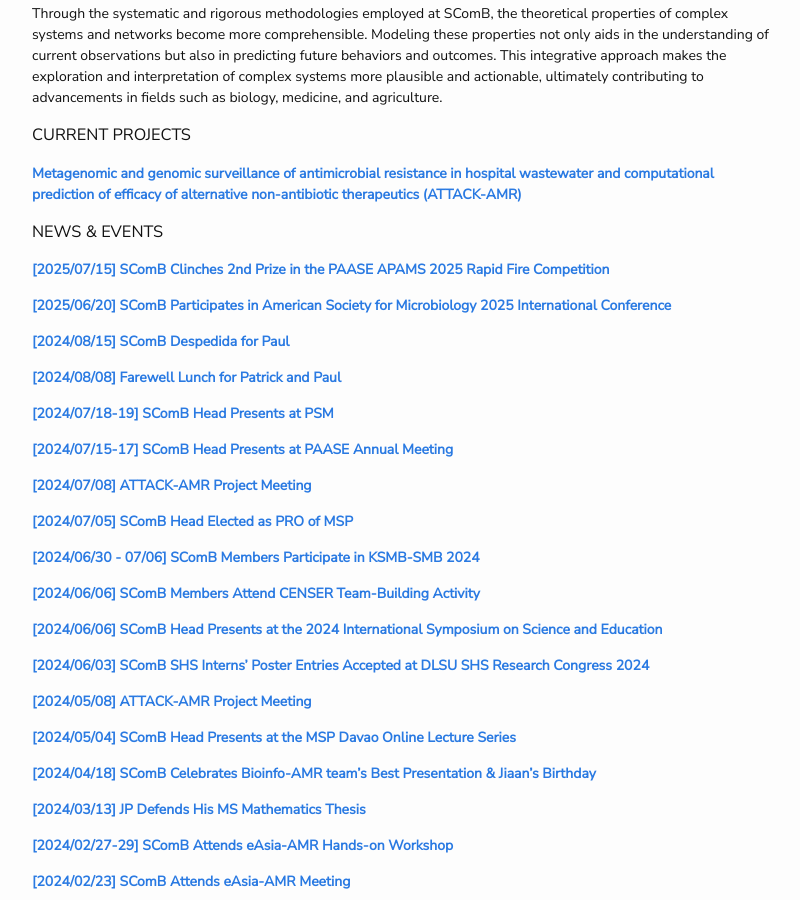
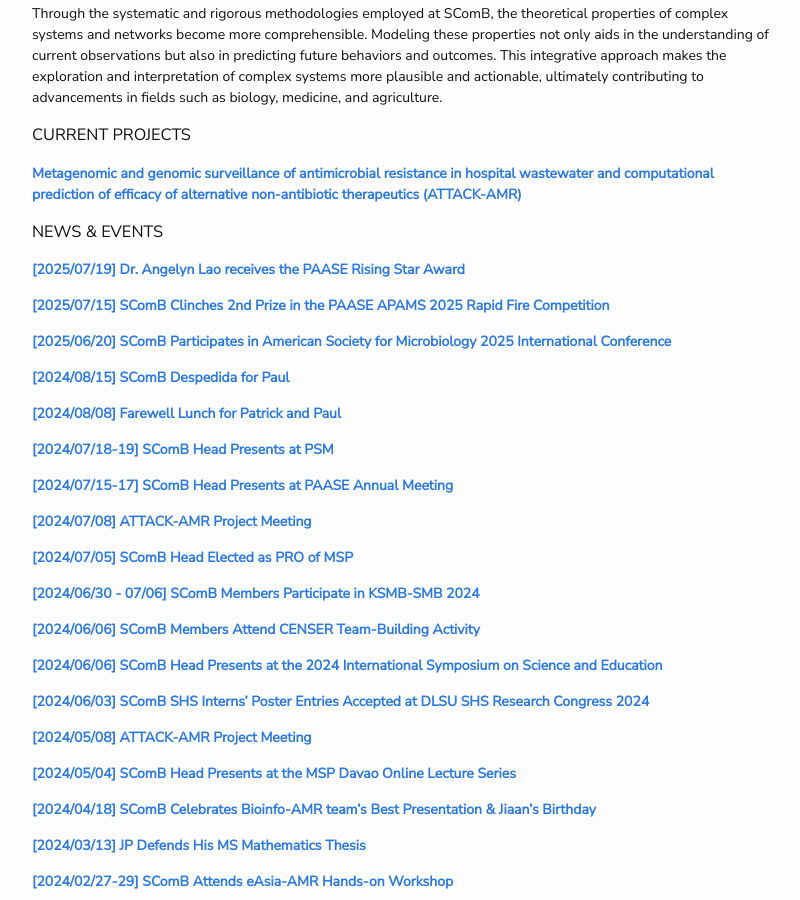
Before and after one commit to dlsu-scomb/dlsu-scomb.github.io, a Jekyll site: the page built from index.md, in a window 1280 px wide and 900 px high, scrolled down 394 px. Shown: the whole window, without its empty margins (238-1038 px from the left). Built offline with Jekyll 4.4.1, drawn with Linux system fonts in a browser that asks for light colours; nearby versions of some CDN libraries; a style sheet for code colours, icons or effects is not loaded.

Commit message:
Update index.md

```diff
--- a/index.md
+++ b/index.md
@@ -15,6 +15,8 @@
 [**Metagenomic and genomic surveillance of antimicrobial resistance in hospital wastewater and computational prediction of efficacy of alternative non-antibiotic therapeutics (ATTACK-AMR)**](/projects/#attack_amr)
 
 ### NEWS & EVENTS
+
+[**[2025/07/19] Dr. Angelyn Lao receives the PAASE Rising Star Award**](/events/#PAASE20250719)
 
 [**[2025/07/15] SComB Clinches 2nd Prize in the PAASE APAMS 2025 Rapid Fire Competition**](/events/#PAASE20250715)
 
```
